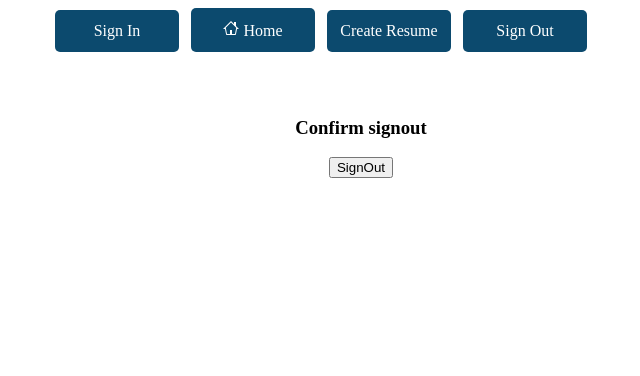
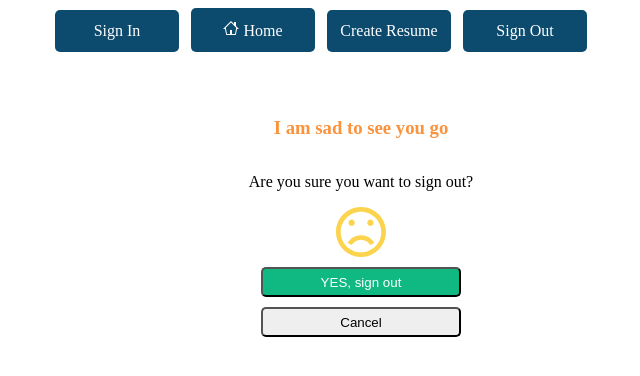
Before and after one commit to evansochieng/react-project, a React (Create React App) app: page /signout in a window 1280 px wide. Shown: the top 376 px of the page, without its empty margins (187-827 px from the left). Built offline with nearby package versions, Linux system fonts and the light colour scheme.

Commit message:
Styled sign out page

```diff
--- a/src/components/SignOut.js
+++ b/src/components/SignOut.js
@@ -1,5 +1,6 @@
 import React from "react";
 import { useNavigate } from "react-router-dom";
+import { ImSad } from 'react-icons/im'
 
 function SignOut() {
   // Define navigate to assist go back to login on logout
@@ -9,17 +10,53 @@ function SignOut() {
   function logout(){
     navigate("/signin");
   }
+
+  // Return user to home
+  function redirectHome(){
+    navigate("/")
+  }
+
   return (
     <div
       style={{
-        display: "inline-block",
-        textAlign: 'center',
+        display: "flex",
+        flexDirection: "column",
+        justifyContent: "center",
+        alignItems: "center",
+        textAlign: "center",
         padding: "40px",
         width: "1000px",
       }}
     >
-      <h3>Confirm signout</h3>
-      <button onClick={logout}>SignOut</button>
+      <h3 style={{ color: "#fb923c" }}>I am sad to see you go</h3>
+      <p>Are you sure you want to sign out?</p>
+      <ImSad style={{ color: "#fcd34d", fontSize: '50px' }} />
+      <button
+        style={{
+          width: "200px",
+          height: "30px",
+          backgroundColor: "#10b981",
+          color: "white",
+          borderRadius: "5px",
+          borderColor: "none",
+          marginTop: '10px',
+          marginBottom: '10px'
+        }}
+        onClick={logout}
+      >
+        YES, sign out
+      </button>
+      <button
+        style={{
+          width: "200px",
+          height: "30px",
+          borderRadius: "5px",
+          borderColor: "none",
+        }}
+        onClick={redirectHome}
+      >
+        Cancel
+      </button>
     </div>
   );
 }
```
